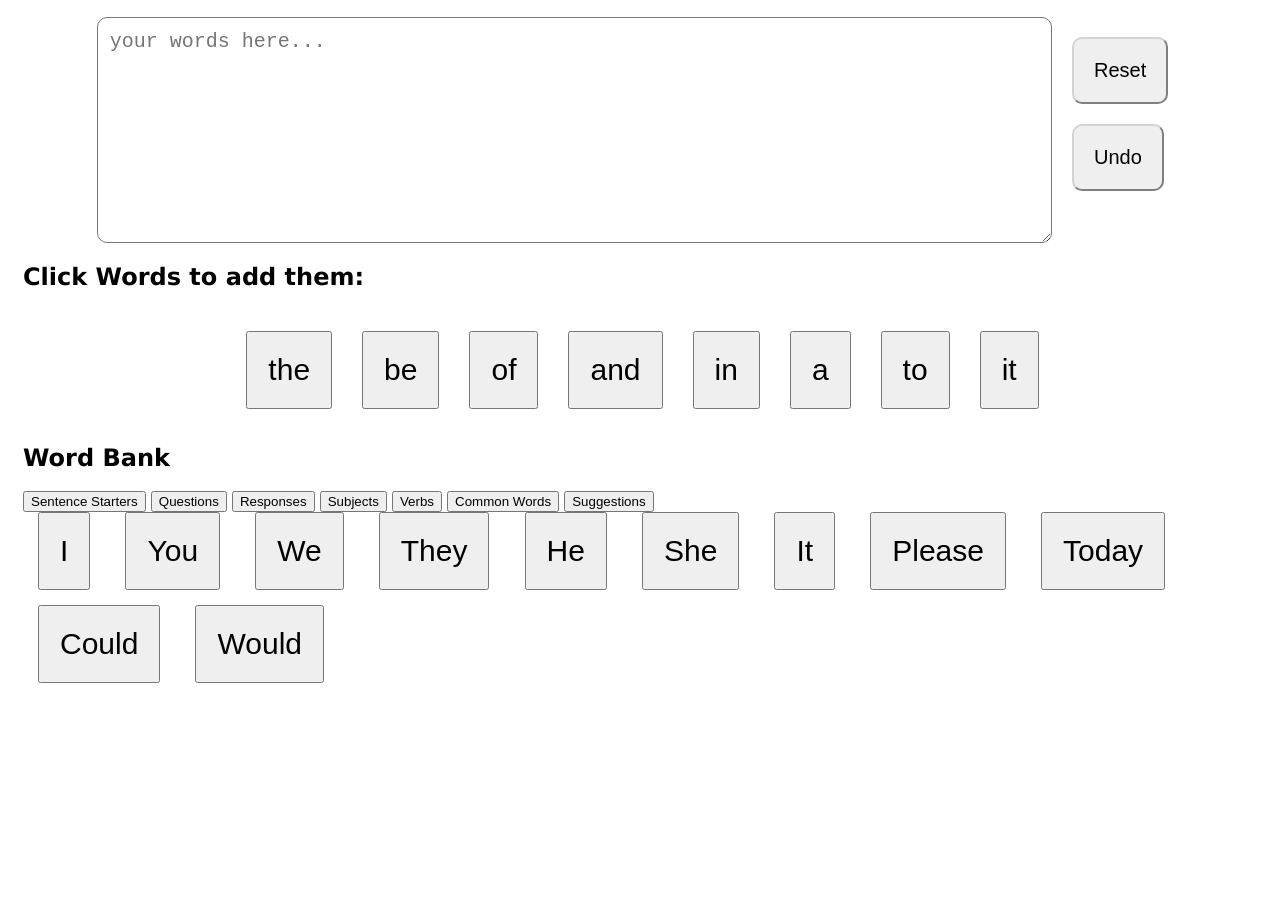
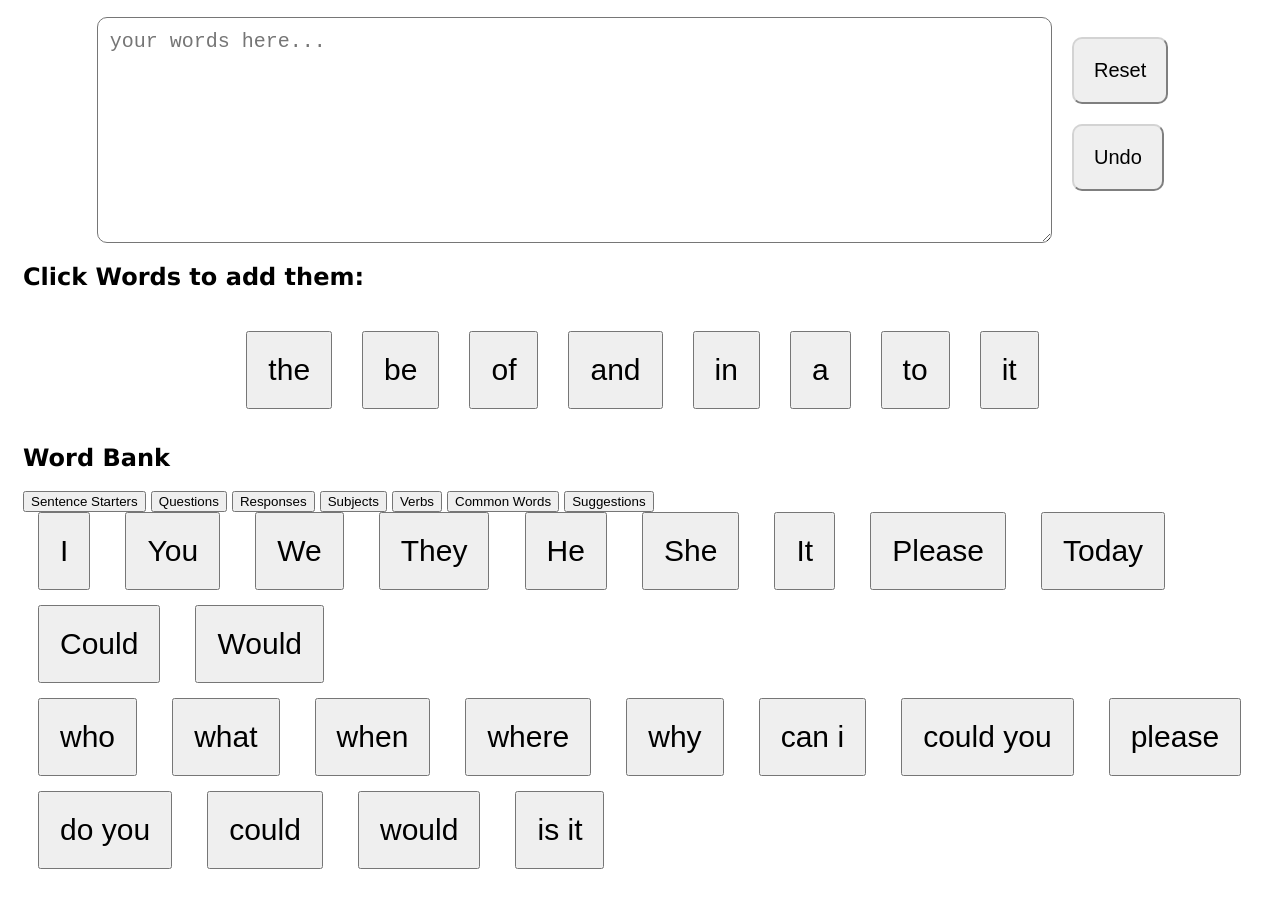
Before and after one commit to sarahcantrill/TTSSystem, a website: page prototype2/index.html in a window 1280 px wide. Shown: the part 130-1032 px from the top of the page. Before the commit the page ends 846 px from the top, so only its background shows below. Drawn offline with Linux system fonts and the light colour scheme; a script that the page names is missing.

Commit message:
adding the questions tab content

```diff
--- a/prototype2/index.html
+++ b/prototype2/index.html
@@ -62,6 +62,22 @@
         <button class="word-box">Would</button>
         </div>
 
+        <div id="questions" class="tab-content">
+            <button class="word-box">who</button>
+            <button class="word-box">what</button>
+            <button class="word-box">when</button>
+            <button class="word-box">where</button>
+            <button class="word-box">why</button>
+            <button class="word-box">can i</button>
+            <button class="word-box">could you</button>
+            <button class="word-box">please</button>
+            <button class="word-box">do you</button>
+            <button class="word-box">could</button>
+            <button class="word-box">would</button>
+            <button class="word-box">is it</button>
+            </div>
+
+
     <script src="https://cdnjs.cloudflare.com/ajax/libs/tensorflow/4.2.0/tf.min.js"></script>
 </body>
 </html>
```
